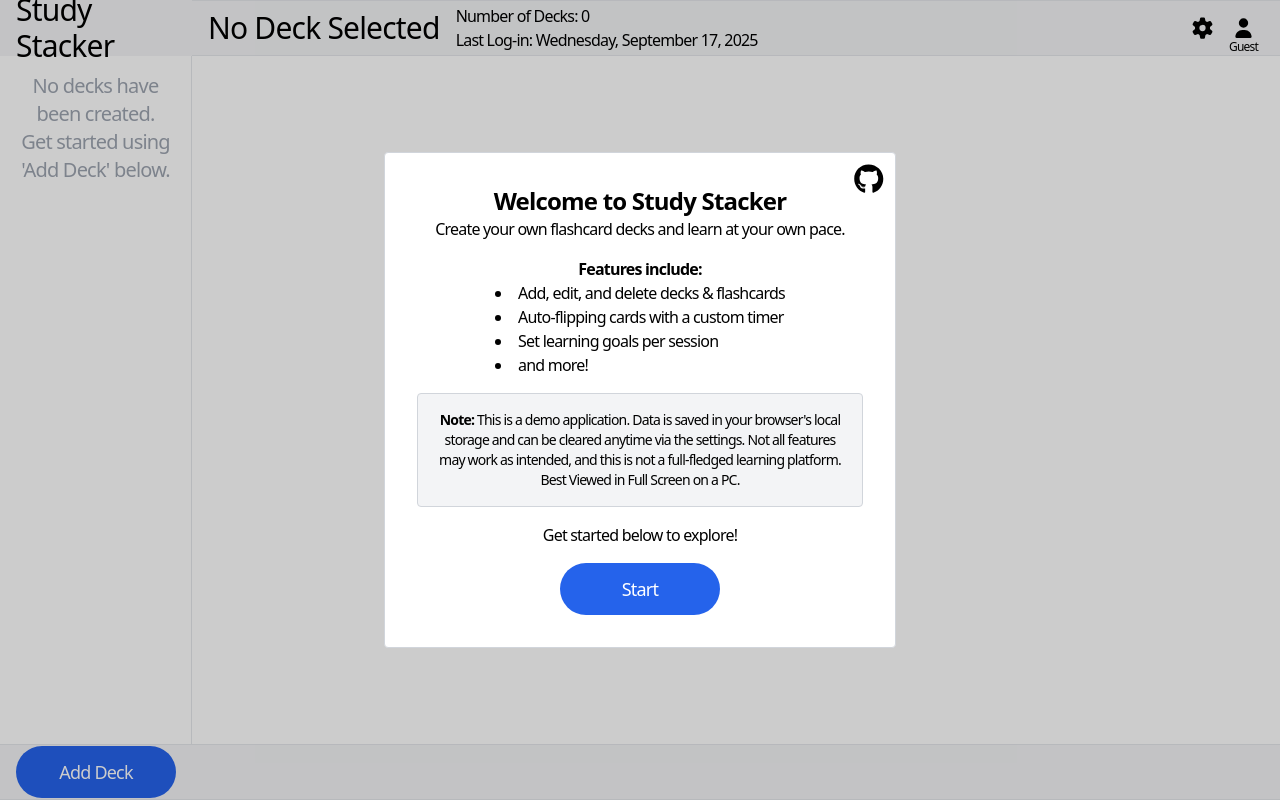
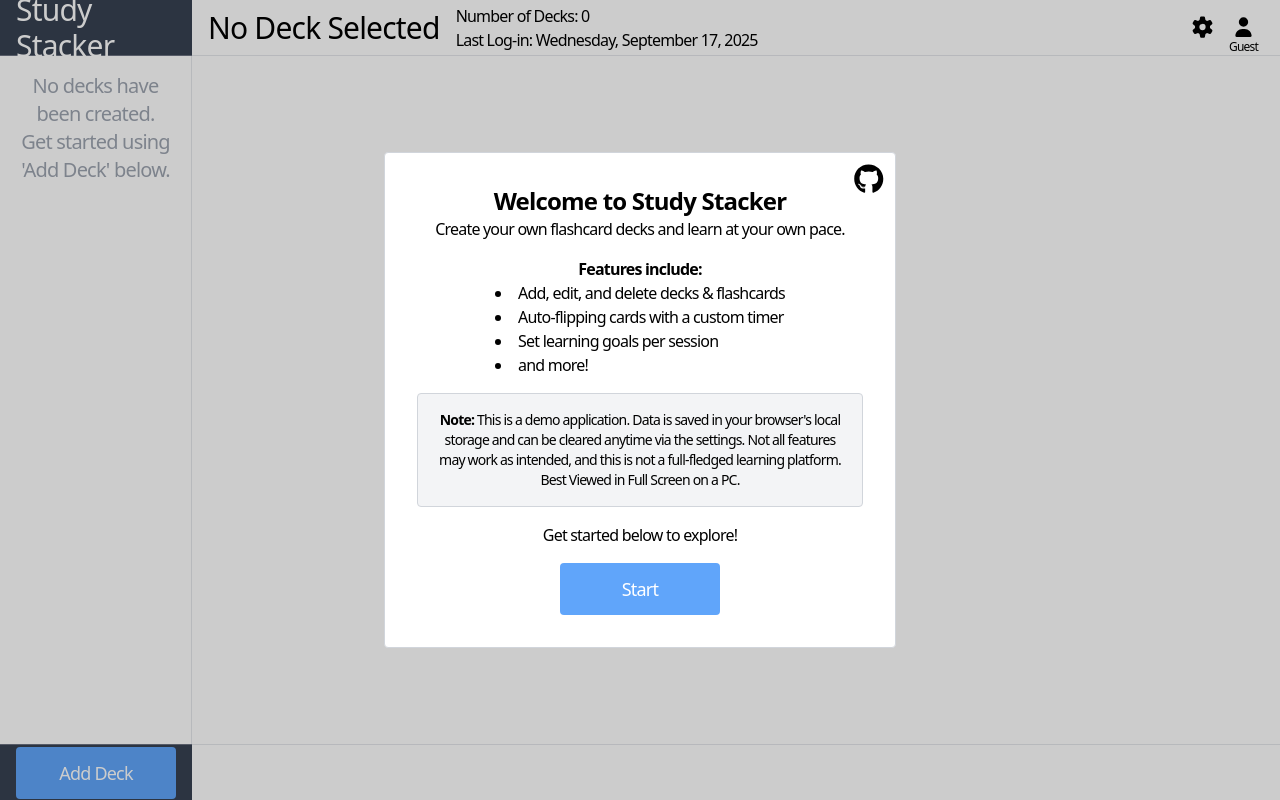
Before and after one commit to lseti1/AngularStudyStacker-123913, an Angular app: page / in a window 1280 px wide. Built offline with nearby package versions, Linux system fonts and the light colour scheme.

Commit message:
Styling: Updated the overall look to be two-tone, more sophisticated

```diff
--- a/src/app/main-layout/bottom-action-bar/bottom-action-bar.html
+++ b/src/app/main-layout/bottom-action-bar/bottom-action-bar.html
@@ -1,4 +1,4 @@
-<div class="flex justify-end items-center bg-gray-100 w-full h-full border-y border-gray-200 p-4 text-white text-xl gap-4">
+<div class="flex justify-end items-center w-full h-full border-t p-4 text-white text-xl gap-4">
     @if (deckSelected()) {
         @if (currentFlashcardView() === 'flashcards' && currentDeckView() === null && !(currentUIView() === 'user' || currentUIView() === 'settings')) {
             @if (!isLearning()) {
--- a/src/app/main-layout/flashcards-view/flashcards-view.html
+++ b/src/app/main-layout/flashcards-view/flashcards-view.html
@@ -9,7 +9,7 @@
         @for (flashcard of flashcardsData; track flashcard.id) {
             <div (click)="onViewCardClick(flashcard.id)"
                 class="
-                    text-lg relative flex flex-col h-32 justify-center items-center bg-gray-100 rounded border border-gray-300 p-2 hover:bg-gray-200 cursor-pointer select-none duration-300 text-center
+                    text-lg relative flex flex-col h-32 bg-white justify-center items-center rounded border border-gray-300 p-2 hover:bg-gray-100 cursor-pointer select-none duration-300 text-center
                     lg:text-xl lg:h-48
                     xl:text-2xl xl:h-64
                     ">
--- a/src/app/main-layout/top-bar/default-view/default-view.html
+++ b/src/app/main-layout/top-bar/default-view/default-view.html
@@ -1,4 +1,4 @@
-<div class="flex justify-between items-center bg-gray-100 w-full h-full border-y border-gray-200 px-4">
+<div class="flex justify-between items-center w-full h-full border-b px-4">
     @if (deckSelected()) {
     <div class="flex flex-row items-center justify-center gap-4 ">
         <h1 title="{{ deckTitle }}" class="
--- a/src/app/main-layout/top-bar/learning-view/learning-view.html
+++ b/src/app/main-layout/top-bar/learning-view/learning-view.html
@@ -1,4 +1,4 @@
-<div class="flex justify-between items-center bg-gray-100 w-full h-full border-y border-gray-200 p-4 gap-4">
+<div class="flex justify-between items-center w-full h-full border border-gray-200 p-4 gap-4">
     <div class="flex flex-row items-center justify-center gap-4">
         <h1 title="{{ deckTitle }}" class="
             text-xl font-light duration-300
--- a/src/app/sidebar/add-deck-options/add-deck-options.html
+++ b/src/app/sidebar/add-deck-options/add-deck-options.html
@@ -1,3 +1,3 @@
-<div class="text-black w-full h-full bg-gray-100 flex justify-between items-center p-4 text-xl border-y border-gray-200">
+<div class="text-black w-full h-full flex justify-between items-center p-4 text-xl bg-gray-700 text-white border-t border-gray-500">
     <button (click)="onAddDeckClick()" class="blue-btn" [ngClass]="isCrudAction() ? 'hidden' : ''">Add Deck</button>
 </div>
--- a/src/app/sidebar/decks-list/decks-list.html
+++ b/src/app/sidebar/decks-list/decks-list.html
@@ -5,12 +5,12 @@
     "> No decks have been created.<br />Get started using 'Add Deck' below.</p>
 } @else {
     <div class="
-    flex flex-col text-sm h-full w-full duration-300
+    flex flex-col text-sm h-full w-full duration-300 bg-gray-700 text-white
     lg:text-base
     xl:text-lg
     ">
     @for (deck of decksData; track deck.id) {
-        <div (click)="onSelectDeckClick(deck.id)" class="w-full text-black p-2 flex justify-between bg-gray-100/40 hover:bg-gray-100 cursor-pointer duration-300 border-y">
+        <div (click)="onSelectDeckClick(deck.id)" class="w-full p-2 px-4 flex justify-between hover:bg-gray-700 hover:text-white cursor-pointer duration-300">
             <div class="w-full overflow-x-hidden">
                 <p class="line-clamp-1 truncate" title="{{ deck.title }}">{{ deck.title }}</p>
                 <p class="
@@ -20,7 +20,7 @@
                 ">{{ deck.description }}</p>
             </div>
             <fa-icon (click)="onEditDeckClick(deck.id, $event)" [icon]="faGear" class="
-                flex justify-center items-center text-black/20 hover:text-black duration-300 cursor-pointer text-xs
+                flex justify-center items-center hover:text-black duration-300 cursor-pointer text-xs
                 lg:text-sm
                 xl:text-base
             "></fa-icon>
--- a/src/app/sidebar/sidebar.html
+++ b/src/app/sidebar/sidebar.html
@@ -1,6 +1,6 @@
-<div class="bg-white h-screen w-full text-white grid grid-rows-[7%_86%_7%] border-gray-200 select-none">
+<div class="bg-white h-screen w-full text-white grid grid-rows-[7%_86%_7%] border-gray-300 select-none">
     <h1 (click)="onReturnHome()" class="
-        text-xl flex justify-center items-center text-black cursor-pointer bg-gray-100 px-4 hover:bg-gray-200 duration-300
+        text-xl flex justify-center items-center text-black cursor-pointer bg-gray-700 text-white border-b border-gray-500 px-4 hover:bg-gray-200 duration-300
         lg:text-2xl
         xl:text-3xl
     ">Study Stacker</h1>
--- a/src/styles.css
+++ b/src/styles.css
@@ -18,27 +18,25 @@
 
   .base-btn {
     @apply
-      text-sm p-2 min-w-[6rem] rounded-full duration-300 text-white select-none
+      text-sm p-2 min-w-[6rem] rounded duration-300 text-white select-none
       lg:text-base lg:p-2 lg:min-w-[8rem]
       xl:text-lg xl:p-3 xl:min-w-[10rem]
     ;
   }
 
   .black-btn {
-    @apply
-      bg-black hover:bg-gray-700 base-btn
-    ;
+    @apply bg-black hover:bg-gray-700 base-btn;
   }
 
   .blue-btn {
-    @apply bg-blue-600 hover:bg-blue-700 base-btn;
+    @apply bg-blue-400 hover:bg-blue-500 base-btn;
   }
 
   .green-btn {
-    @apply bg-green-600 hover:bg-green-700 base-btn;
+    @apply bg-green-500 hover:bg-green-600 base-btn;
   }
 
   .red-btn {
-    @apply bg-red-700 hover:bg-red-800 base-btn;
+    @apply bg-red-500 hover:bg-red-600 base-btn;
   }
 }
```
